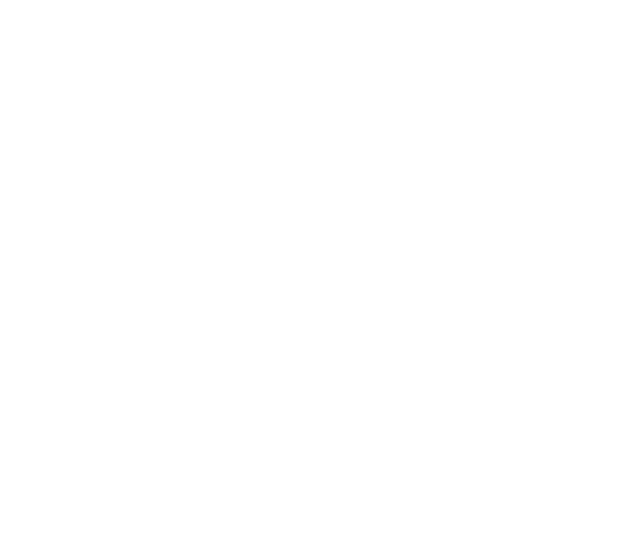
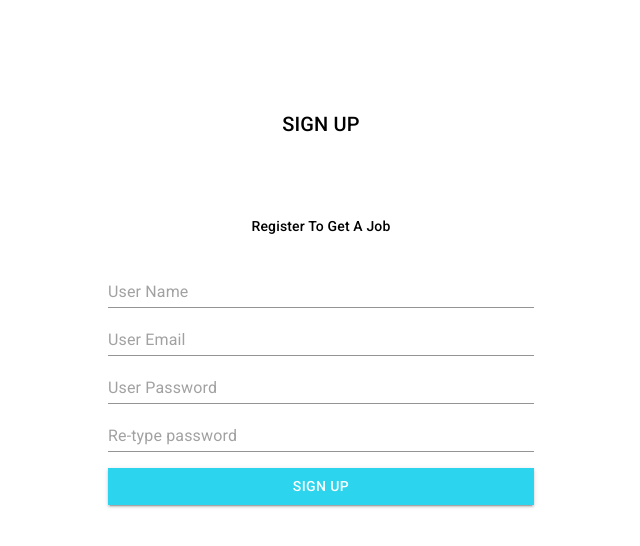
Before and after one commit to Didar2255/job-portal-client, a React (Create React App) app: page /registration in a window 1280 px wide. Shown: the top 546 px of the page, without its empty margins (51-691 px from the left). Built offline with nearby package versions, Linux system fonts and the light colour scheme.

Commit message:
create log in page

```diff
--- a/package.json
+++ b/package.json
@@ -12,6 +12,7 @@
     "firebase": "^9.6.1",
     "react": "^17.0.2",
     "react-dom": "^17.0.2",
+    "react-router-dom": "^6.2.1",
     "react-scripts": "5.0.0",
     "web-vitals": "^2.1.2"
   },
--- a/src/App.js
+++ b/src/App.js
@@ -1,9 +1,20 @@
 import './App.css';
+import { BrowserRouter as Router, Routes, Route } from "react-router-dom";
+import Home from './Compoents/Home/Home/Home';
+import Login from './Compoents/UserLogIn/Login/Login';
+import Registration from './Compoents/UserLogIn/Registration/Registration';
 
 function App() {
   return (
     <div className="App">
-
+      <Router>
+        <Routes>
+          <Route path='/' element={<Home></Home>} />
+          <Route path='/home' element={<Home />} />
+          <Route path='/login' element={<Login />} />
+          <Route path='/registration' element={<Registration />} />
+        </Routes>
+      </Router>
     </div>
   );
 }
--- /dev/null
+++ b/src/Compoents/Home/Home/Home.js
@@ -0,0 +1,11 @@
+import React from 'react';
+
+const Home = () => {
+    return (
+        <div>
+            <h1>This is home section</h1>
+        </div>
+    );
+};
+
+export default Home;
--- /dev/null
+++ b/src/Compoents/UserLogIn/Login/Login.css
@@ -0,0 +1,4 @@
+.login-form{
+    border: 1px solid gray;
+    padding: 20px;
+}
--- /dev/null
+++ b/src/Compoents/UserLogIn/Login/Login.js
@@ -0,0 +1,38 @@
+import { Button, Container, Grid, TextField } from '@mui/material';
+import React from 'react';
+import './Login.css'
+
+const Login = () => {
+    return (
+        <Container sx={{ m: 8 }}>
+            <Grid container spacing={2}>
+                <Grid item xs={12} md={6}>
+                    <form action="" className='login-form'>
+                        <TextField
+                            sx={{ m: 1, width: '75%' }}
+                            id="outlined-basic"
+                            type='Text'
+                            name='name'
+                            onBlur=''
+                            placeholder='User Name'
+                            variant="outlined" />
+                        <TextField
+                            sx={{ m: 1, width: '75%' }}
+                            id="outlined-basic"
+                            type='email'
+                            name='email'
+                            onBlur=''
+                            placeholder='User Email'
+                            variant="outlined" />
+                        <Button variant="contained" sx={{ backgroundColor: '', borderRadius: 1, m: 1, width: '20%' }} type='submit'>SIGN UP</Button><br />
+                    </form>
+                </Grid>
+                <Grid item xs={12} md={6}>
+
+                </Grid>
+            </Grid>
+        </Container >
+    );
+};
+
+export default Login;
--- /dev/null
+++ b/src/Compoents/UserLogIn/Registration/Registration.js
@@ -0,0 +1,62 @@
+import { Box, Button, Container, Grid, TextField, Typography } from '@mui/material';
+import React from 'react';
+
+const Registration = () => {
+    return (
+        <Container sx={{ m: 8 }}>
+            <Box sx={{ flexGrow: 1 }}>
+                <Grid container spacing={2}>
+                    <Grid item xs={12} md={6}>
+                        <Typography variant='h6' sx={{ lineHeight: 6, fontWeight: 500 }}>
+                            SIGN UP
+                        </Typography>
+                        <Typography variant='body2' sx={{ lineHeight: 6, fontWeight: 500 }}>
+                            Register To Get A Job
+                        </Typography>
+                        <form onClick=''>
+                            <TextField
+                                sx={{ m: 1, width: '75%' }}
+                                id="standard-basic"
+                                type='Text'
+                                name='name'
+                                onBlur=''
+                                placeholder='User Name'
+                                variant="standard" />
+                            <TextField
+                                sx={{ m: 1, width: '75%' }}
+                                id="standard-basic"
+                                type='email'
+                                name='email'
+                                onBlur=''
+                                placeholder='User Email'
+                                variant="standard" />
+                            <TextField
+                                sx={{ m: 1, width: '75%' }}
+                                id="standard-basic"
+                                type='password'
+                                name='password'
+                                onBlur=''
+                                placeholder='User Password'
+                                variant="standard" />
+                            <TextField
+                                sx={{ m: 1, width: '75%' }}
+                                id="standard-basic"
+                                type='password'
+                                name='password2'
+                                onBlur=''
+                                placeholder='Re-type password'
+                                variant="standard" />
+                            <Button variant="contained" sx={{ backgroundColor: '#2CD4ED', borderRadius: 0, m: 1, width: '75%' }} type='submit'>SIGN UP</Button><br />
+                        </form>
+
+                    </Grid>
+                    <Grid item xs={12} md={6}>
+                        <img src='' alt="" style={{ width: '500px' }} />
+                    </Grid>
+                </Grid>
+            </Box>
+        </Container>
+    );
+};
+
+export default Registration;
```
Also changed, not shown: src/Compoents/Home/CreateJob/CreateJob.js (added), 1 other file (tests, documents, lock files or other folders).
